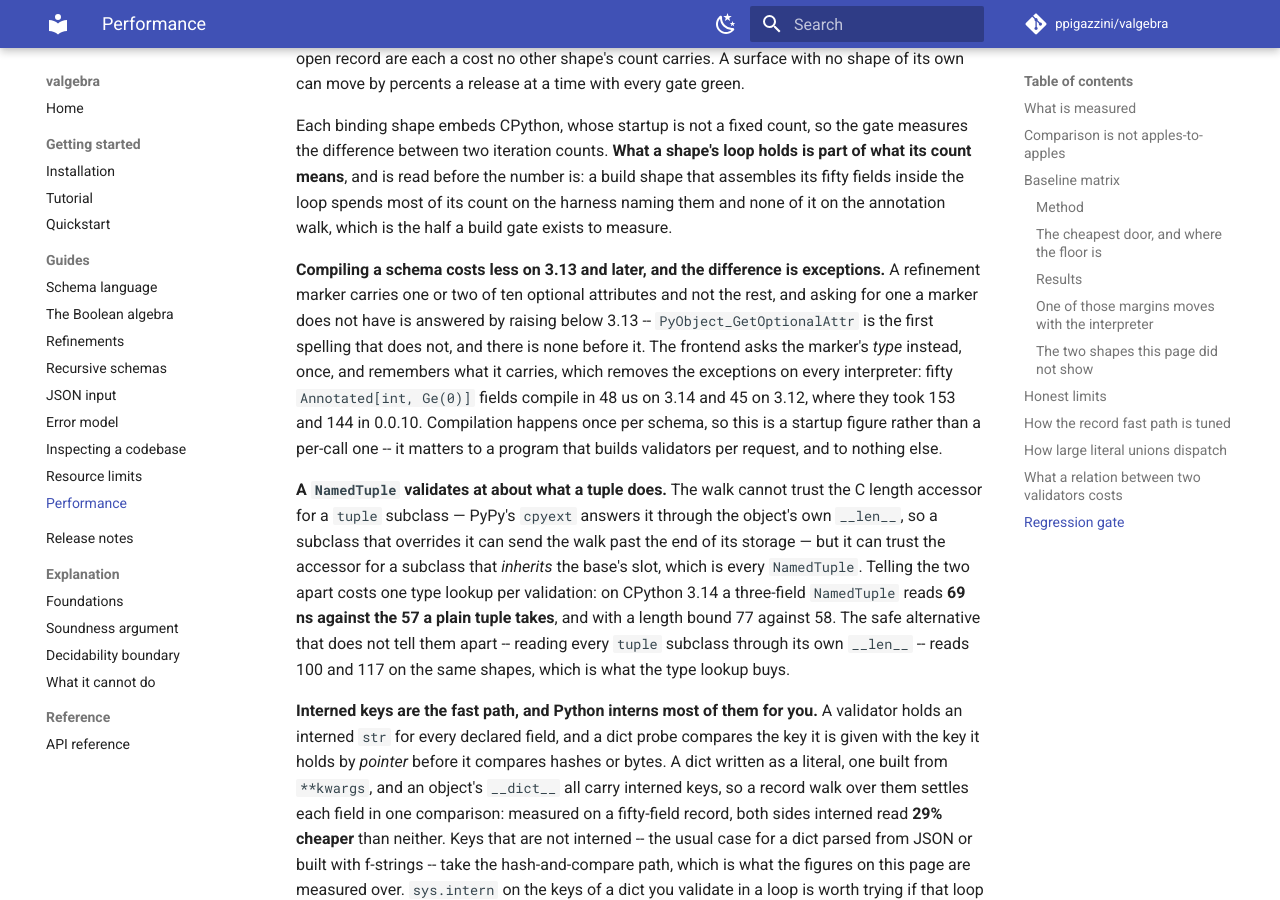
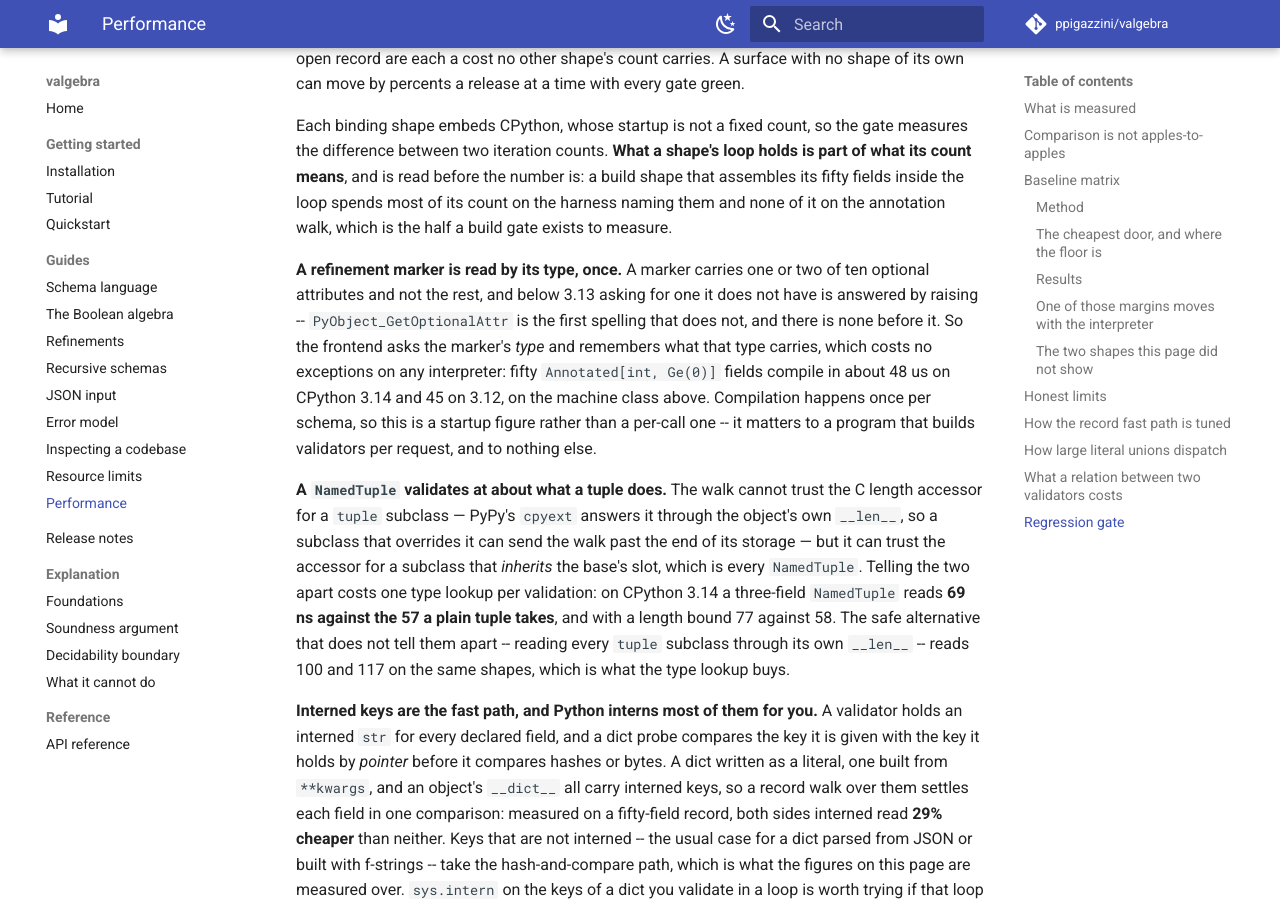
Before and after one commit to ppigazzini/valgebra, an MkDocs documentation site: the page built from docs/11-performance.md, in a window 1280 px wide and 900 px high, scrolled down 9126 px. Built offline with MkDocs 1.6.1 and Material for MkDocs 9.7.7, drawn with Linux system fonts in a browser that asks for light colours; comment, search, counter and statistics services are not loaded.

Commit message:
docs: a page states the rule a reader applies, not the incident behind it
Eight passages carried the history of a change where the rule belongs. A bound
stated over an atom is a rule that confirms itself, and the instruments that do
not close that gap are named as what they measure rather than as what they once
missed. A complement on the right is one question. A closed record is not a
shape of its own. Lending a virtual environment to the gate's clone is a
prohibition with the reason beside it, not a report of having tried it.

The two measurements keep their numbers and gain what produced them: the report
that builds no row it is not asked for, and the marker read by its type. Neither
is stated against a release, because a figure relative to one is unreadable
without it.

```diff
--- a/docs/11-performance.md
+++ b/docs/11-performance.md
@@ -418,14 +418,13 @@ build shape that assembles its fifty fields inside the loop spends most of its
 count on the harness naming them and none of it on the annotation walk, which is
 the half a build gate exists to measure.
 
-**Compiling a schema costs less on 3.13 and later, and the difference is
-exceptions.** A refinement marker carries one or two of ten optional attributes
-and not the rest, and asking for one a marker does not have is answered by
-raising below 3.13 -- `PyObject_GetOptionalAttr` is the first spelling that
-does not, and there is none before it. The frontend asks the marker's *type*
-instead, once, and remembers what it carries, which removes the exceptions on
-every interpreter: fifty `Annotated[int, Ge(0)]` fields compile in 48 us on
-3.14 and 45 on 3.12, where they took 153 and 144 in 0.0.10. Compilation happens
+**A refinement marker is read by its type, once.** A marker carries one or two
+of ten optional attributes and not the rest, and below 3.13 asking for one it
+does not have is answered by raising -- `PyObject_GetOptionalAttr` is the first
+spelling that does not, and there is none before it. So the frontend asks the
+marker's *type* and remembers what that type carries, which costs no exceptions
+on any interpreter: fifty `Annotated[int, Ge(0)]` fields compile in about 48 us
+on CPython 3.14 and 45 on 3.12, on the machine class above. Compilation happens
 once per schema, so this is a startup figure rather than a per-call one -- it
 matters to a program that builds validators per request, and to nothing else.
 
```
Also changed, not shown: docs/08-error-model.md (+11 -5 lines), docs/dev/02-decision.md (+35 -36 lines), docs/dev/07-tooling-ci.md (+13 -15 lines), docs/dev/09-releasing.md (+7 -8 lines).
